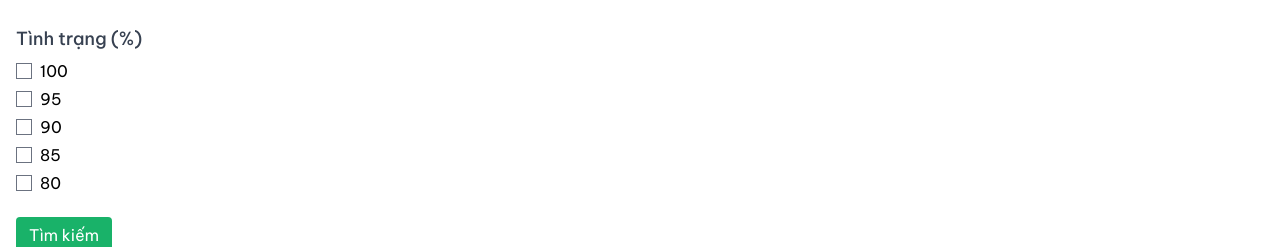
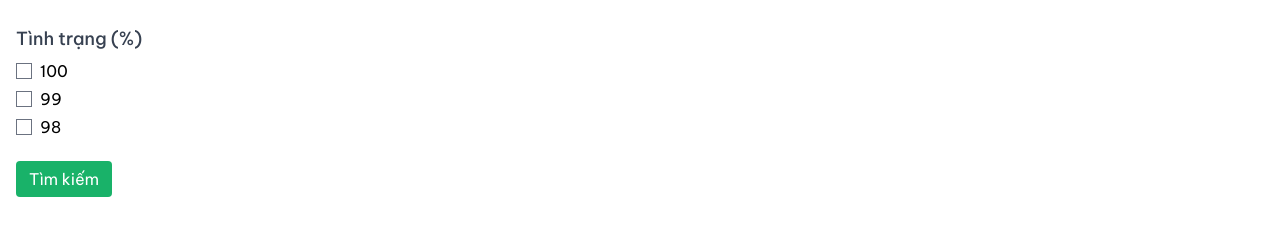
Before and after one commit to chanhtong123/FE_EZSHOP, a React (Create React App) app: page /product in a window 1280 px wide. Shown: the part 505-752 px from the top of the page. Built offline with nearby package versions, Linux system fonts and the light colour scheme; no server answers.

Commit message:
fixsituation

```diff
--- a/src/pages/Product/index.jsx
+++ b/src/pages/Product/index.jsx
@@ -174,7 +174,7 @@ export default function ProductPage() {
                 Tình trạng (%)
               </label>
               <div className="flex flex-col">
-                {[100, 95, 90, 85, 80].map((value) => (
+                {[100,99,98].map((value) => (
                   <label key={value} className="flex items-center gap-2 mb-2">
                     <input
                       type="checkbox"
```
